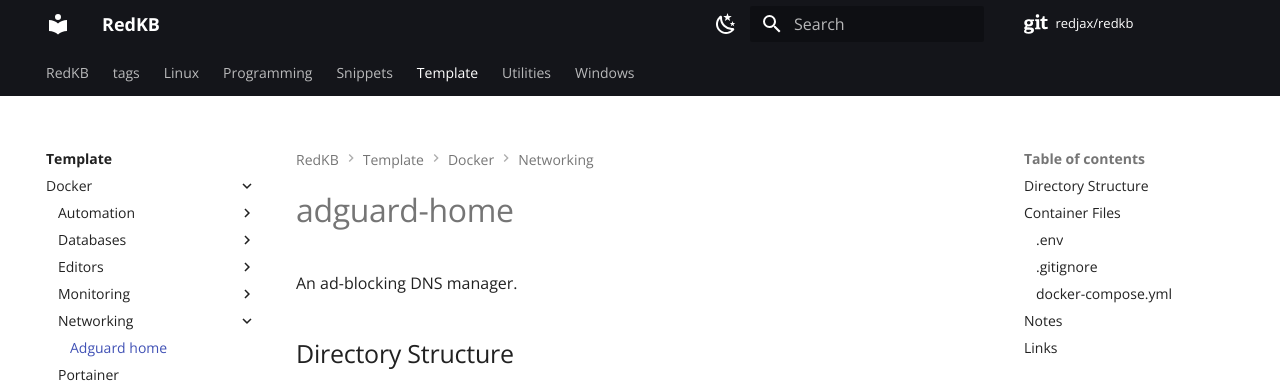
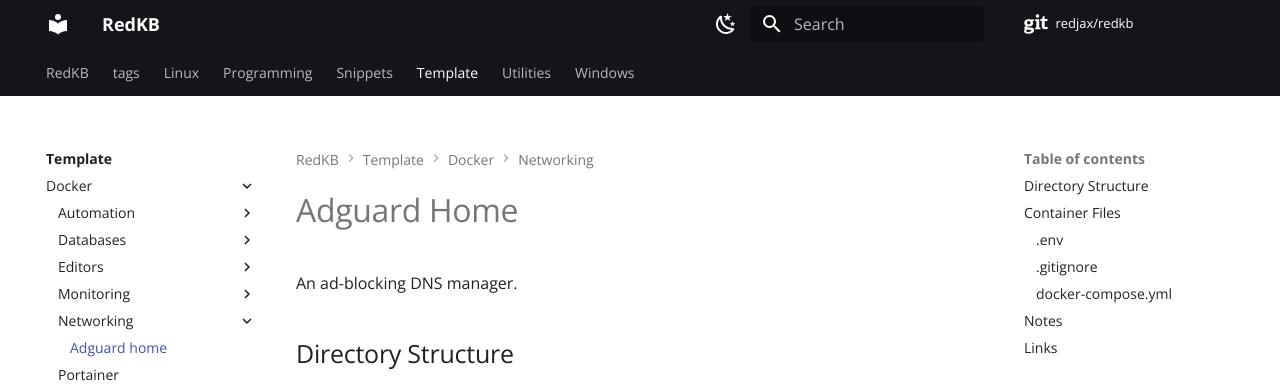
Before and after one commit to redjax/redkb, an MkDocs documentation site: the page built from docs/template/docker/networking/adguard_home/index.md, in a window 1280 px wide and 900 px high. Shown: the top 387 px of the window. Built offline with MkDocs 1.6.1 and Material for MkDocs 9.7.7, drawn with Linux system fonts in a browser that asks for light colours; comment, search, counter and statistics services are not loaded.

```diff
--- a/docs/template/docker/networking/adguard_home/index.md
+++ b/docs/template/docker/networking/adguard_home/index.md
@@ -1,4 +1,4 @@
-# adguard-home
+# Adguard Home
 
 An ad-blocking DNS manager.
 
```
